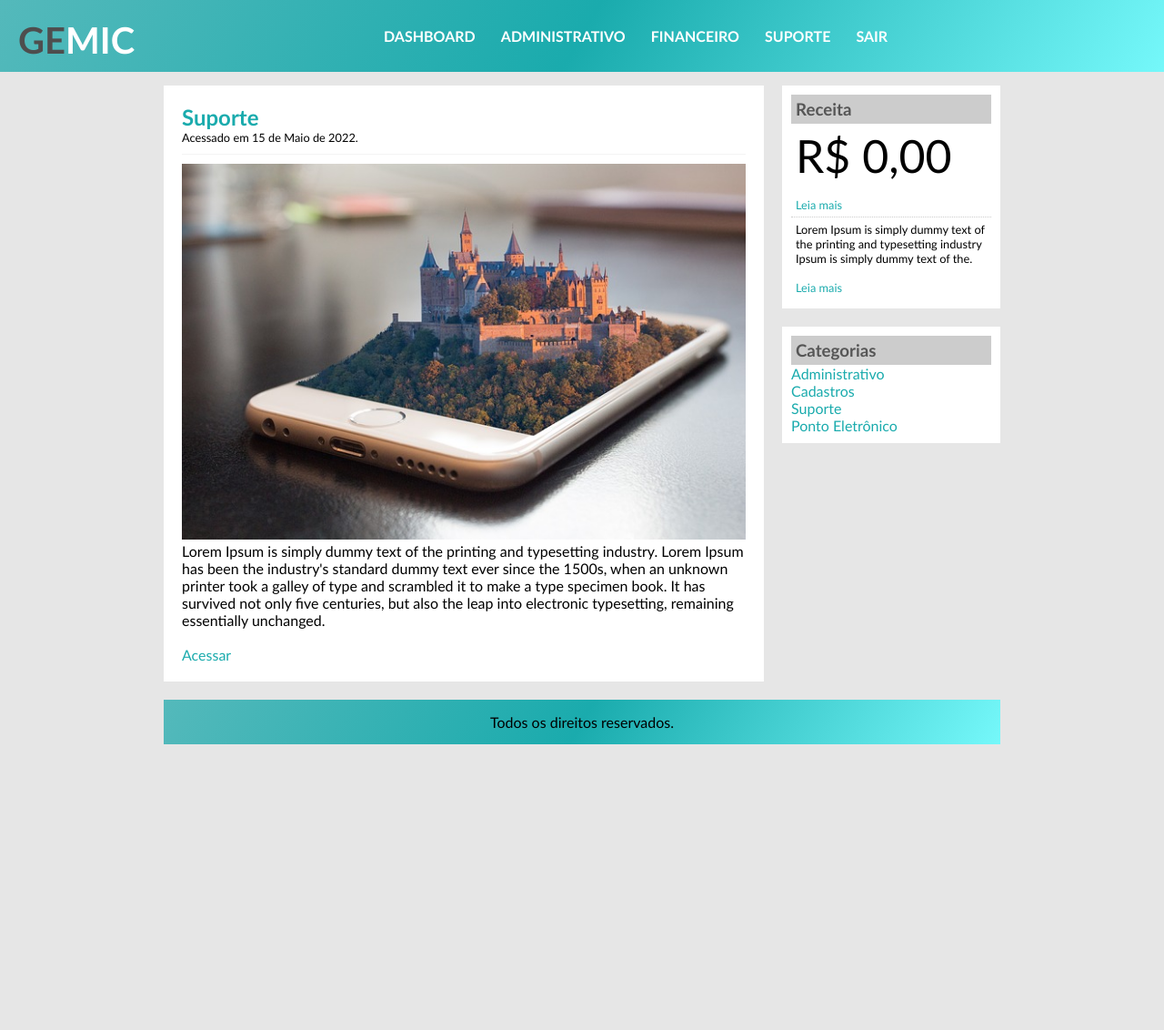
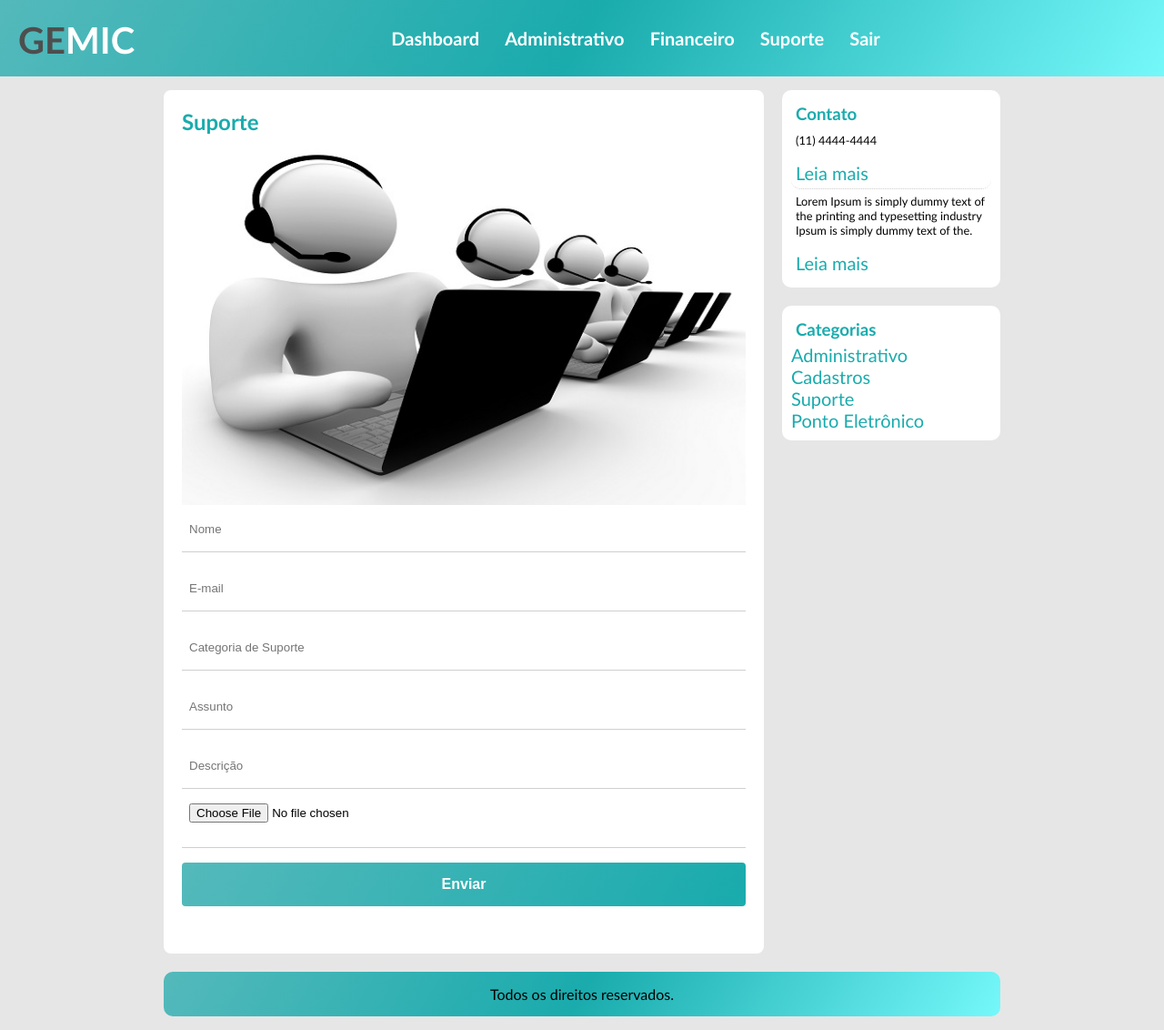
Before and after one commit to johnleles/gemic, a PHP site: page /suporte.html in a window 1280 px wide. Shown: the whole page at 91% size. Before the commit the page ends 818 px from the top, so only its background shows below. Run offline with PHP 8.4, Linux system fonts and the light colour scheme.

Commit message:
Reajustes de Estilo

```diff
--- a/css/estilo.css
+++ b/css/estilo.css
@@ -54,6 +54,7 @@ body {
     width: 240px;
     float: right;
 
+
 }
 
 #rodape {
@@ -61,25 +62,28 @@ body {
     text-align: center;
     padding: 15px;
     background: linear-gradient(120deg, #54B9BB, #1AABAD, #75F8FA);
-
+    border-radius: 10px;
 }
 
 .postagem {
     padding: 20px;
     margin-bottom: 20px;
     background: white;
+    border-radius: 8px;
 }
 
 .conteudo-lateral {
     background: white;
     padding: 10px;
     margin-bottom: 20px;
+    border-radius: 10px;
 }
 
 .postagem-lateral {
     font-size: 0.8em;
     padding: 5px;
     border-bottom: 1px dotted #ccc;
+    border-radius: 10px;
 }
 
 /*
@@ -88,6 +92,7 @@ body {
 
 a {
     text-decoration: none;
+    font-size: 20px;
 }
 
 /*
@@ -109,6 +114,7 @@ a:hover {
 #area-cabecalho a:link, #area-cabecalho a:visited {
     color: #fff;
     padding: 8px 12px;
+    border-radius: 10px;
 }
 
 #area-cabecalho a:hover {
@@ -131,8 +137,7 @@ h2 {
 }
 
 h3 {
-    color: #565656;
-    background: #ccc;
+    color: #1AABAD;
     padding: 5px;
 }
 
@@ -148,12 +153,8 @@ h3 {
     display: block;
 }
 
-.caixa {
-    font-size: 50px;
-}
-
 /*
-*** FORMATAÇÃO DO LOGIN ***
+*** FORMATAÇÃO DA PÁGINA DE LOGIN ***
 */
 
 /* variaveis de cor*/
--- a/login.html
+++ b/login.html
@@ -11,7 +11,7 @@
      <div class="login_container">
         <h1 class="login_titulo"> GEMIC</h1>
         <form class="login_form">
-        <input class="login_input" type="email" placeholder="E-mail">
+        <input class="login_input" type="text" placeholder="Usuário">
           <span class="login_input_border"></span>
           <input class="login_input" type="password" placeholder="Senha">
           <span class="login_input_border"></span>
--- a/suporte.html
+++ b/suporte.html
@@ -2,7 +2,7 @@
 <html>
     <head>
         <meta charset="UTF-8">
-        <title>GEMIC - Suporte</title>
+        <title>GEMIC - Administrativo</title>
         <link rel="stylesheet" type="text/css" href="css/estilo.css">
     </head>
 <body>
@@ -14,11 +14,11 @@
         </div>
 
         <div id="area-menu">
-            <a href="index.html"> <strong>DASHBOARD</strong></a>
-            <a href="administrativo.html"> <strong>ADMINISTRATIVO</strong> </a>
-            <a href="financeiro.html"> <strong>FINANCEIRO</strong> </a>
-            <a href="suporte.html"> <strong>SUPORTE</strong> </a>
-            <a href="login.html"> <strong>SAIR</strong></a>
+            <a href="index.html"> <strong>Dashboard</strong></a>
+            <a href="administrativo.html"> <strong>Administrativo</strong></a>
+            <a href="financeiro.html"> <strong>Financeiro</strong></a>
+            <a href="suporte.html"> <strong>Suporte</strong></a>
+            <a href="login.html"> <strong>Sair</strong></a>
         </div>
     </div>
     <!-- Cabeçalho - Fim -->
@@ -28,18 +28,22 @@
         <div id="area-conteudos">
             <div class="postagem">
                 <h2>Suporte</h2>
-                    <span class="data-postagem"> Acessado em 15 de Maio de 2022. </span>
-
-                    <img width="620px" src="imagens/imagem3.jpg">
-                    <p> Lorem Ipsum is simply dummy text of the
-                        printing and typesetting industry. Lorem Ipsum
-                        has been the industry's standard dummy text
-                        ever since the 1500s, when an unknown printer
-                        took a galley of type and scrambled it to make
-                        a type specimen book. It has survived not only
-                        five centuries, but also the leap into electronic
-                        typesetting, remaining essentially unchanged. </p> <br>
-                    <a href="">Acessar</a>
+                <img width="620px" src="imagens/imagem-suporte.png">
+                <form class="login_form">
+                    <input class="login_input" type="text" placeholder="Nome">
+                      <span class="login_input_border"></span>
+                      <input class="login_input" type="email" placeholder="E-mail">
+                      <span class="login_input_border"></span>
+                      <input class="login_input" type="text" placeholder="Categoria de Suporte">
+                      <span class="login_input_border"></span>
+                      <input class="login_input" type="text" placeholder="Assunto">
+                      <span class="login_input_border"></span>
+                      <input class="login_input" type="text" placeholder="Descrição">
+                      <span class="login_input_border"></span>
+                      <input class="login_input" type="file">
+                      <span class="login_input_border"></span>
+                      <button class="login_submit">Enviar</button>
+                    </form>
             </div>
         </div>
 
@@ -47,9 +51,10 @@
     <div id="area-lateral">
 
         <div class="conteudo-lateral">
-                <h3> Receita </h3>
+            <h3> Contato </h3>
             <div class="postagem-lateral">
-                    <p class="caixa">R$ 0,00</p> <br>
+                <p></p> (11) 4444-4444 </p>
+                <p></p> <br>
                 <a href="">Leia mais</a>
             </div>
 
@@ -62,13 +67,13 @@
 
         <div class="conteudo-lateral">
             <h3> Categorias </h3>
-
             <a href="">Administrativo</a> <br>
             <a href="">Cadastros</a> <br>
             <a href="">Suporte</a> <br>
             <a href="">Ponto Eletrônico</a>
         </div>
     </div>
+
 
     <!-- Área - Rodapé -->
         <div id="rodape">
```
Also changed, not shown: administrativo.html (+18 -19 lines), financeiro.html (+6 -7 lines), index.html (+14 -15 lines), imagens/imagem-administrativo.png (added), imagens/imagem-financas.jpg (added), imagens/imagem-suporte.png (added). Lines whose indentation alone changed are shown as unchanged.
